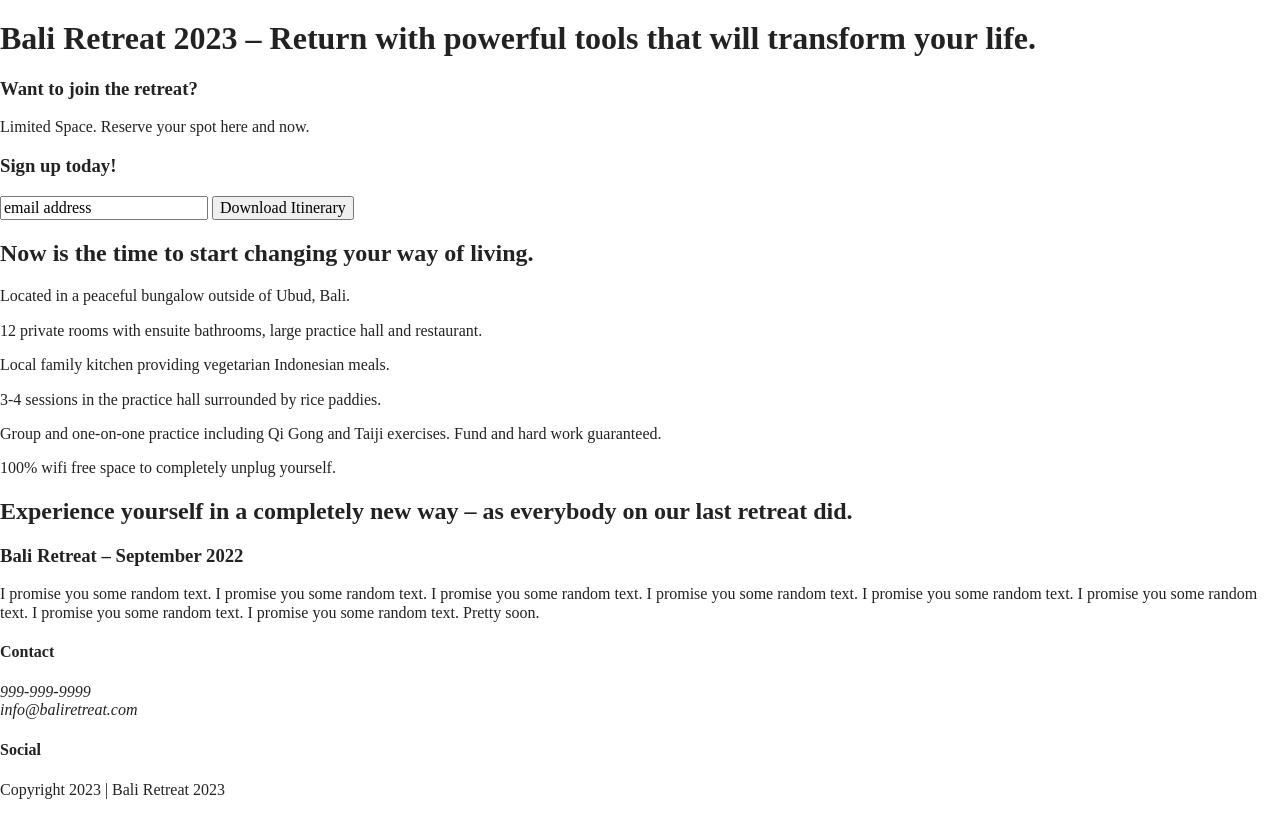
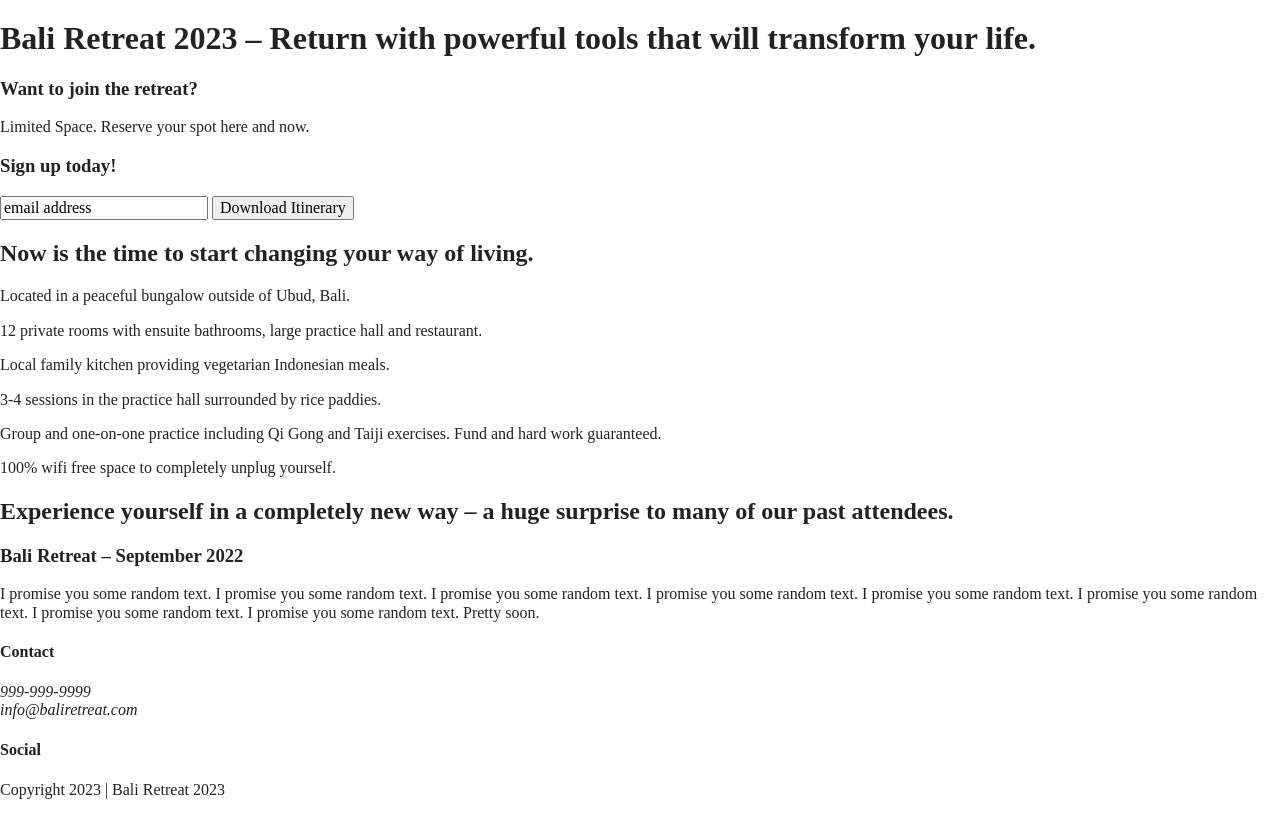
Before and after one commit to simonhtz/retreat-website, a website built with Parcel: page index.html in a window 1280 px wide. Shown: the part 74-889 px from the top of the page. Built offline with nearby package versions, Linux system fonts and the light colour scheme.

Commit message:
Changed Review h2

```diff
--- a/index.html
+++ b/index.html
@@ -95,7 +95,7 @@
 
     <section class="reviews">
       <div class="content-wrapper">
-        <h2>Experience yourself in a completely new way – as everybody on our last retreat did.</h2>
+        <h2>Experience yourself in a completely new way – a huge surprise to many of our past attendees.</h2>
         <article>
           <div>
             <h3>Bali Retreat – September 2022</h3>
```
